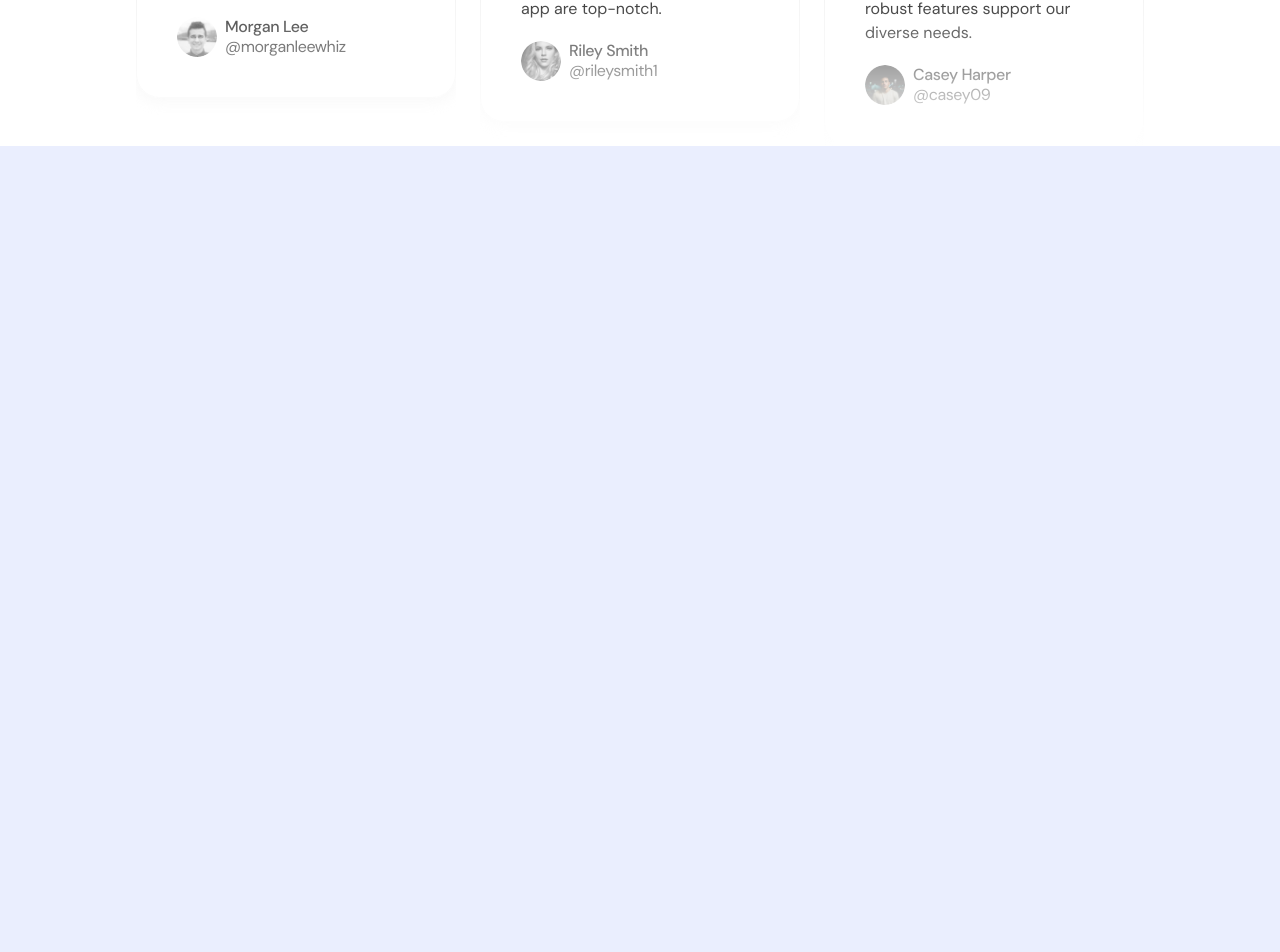
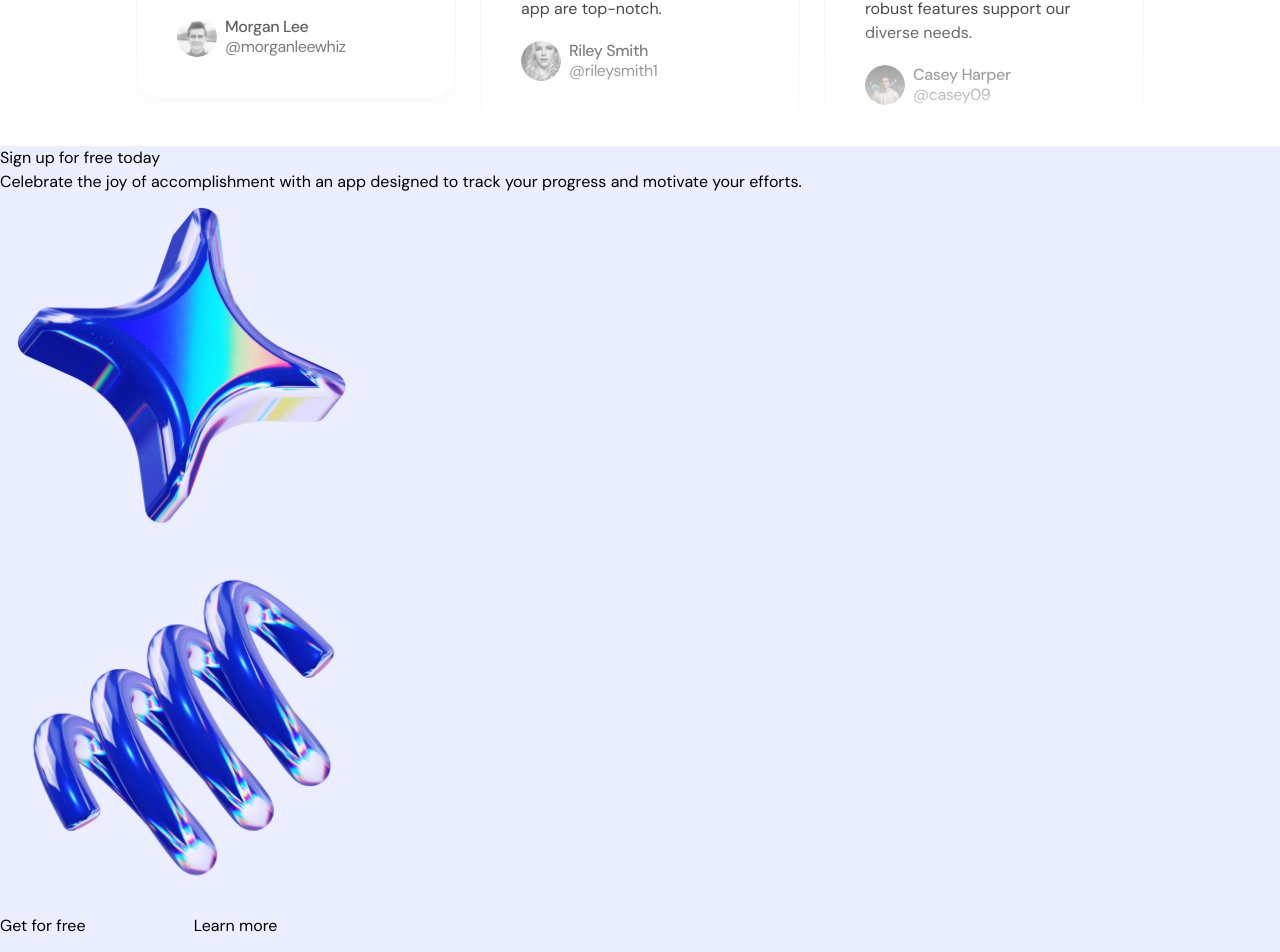
Before and after one commit to AhmedSaadRF/Light-SaaS-Landing-Page, a Next.js app: page / in a window 1280 px wide. Shown: the part 4035-4987 px from the top of the page. Before the commit the page ends 4181 px from the top, so only its background shows below. Built offline with nearby package versions, Linux system fonts and the light colour scheme.

Commit message:
Upload Project
Finish Call To Action Section

```diff
--- a/src/sections/CallToAction.tsx
+++ b/src/sections/CallToAction.tsx
@@ -1,3 +1,26 @@
+import ArrowRight from '@/assets/arrow-right.svg'
+import starImage from '@/assets/star.png'
+import springImage from '@/assets/spring.png'
+import Image from 'next/image';
+
 export const CallToAction = () => {
-  return null;
+  return (
+    <section>
+      <div>
+        <div>
+          <h2>Sign up for free today</h2>
+          <p>Celebrate the joy of accomplishment with an app designed to track your progress and motivate your efforts.</p>
+          <Image src={starImage} alt='Star Image' width={360} />
+          <Image src={springImage} alt='Spring Image' width={360} />
+        </div>
+        <div>
+          <button>Get for free</button>
+          <button>
+            <span>Learn more</span>
+            <ArrowRight />
+          </button>
+        </div>
+      </div>
+    </section>
+  );
 };
```
